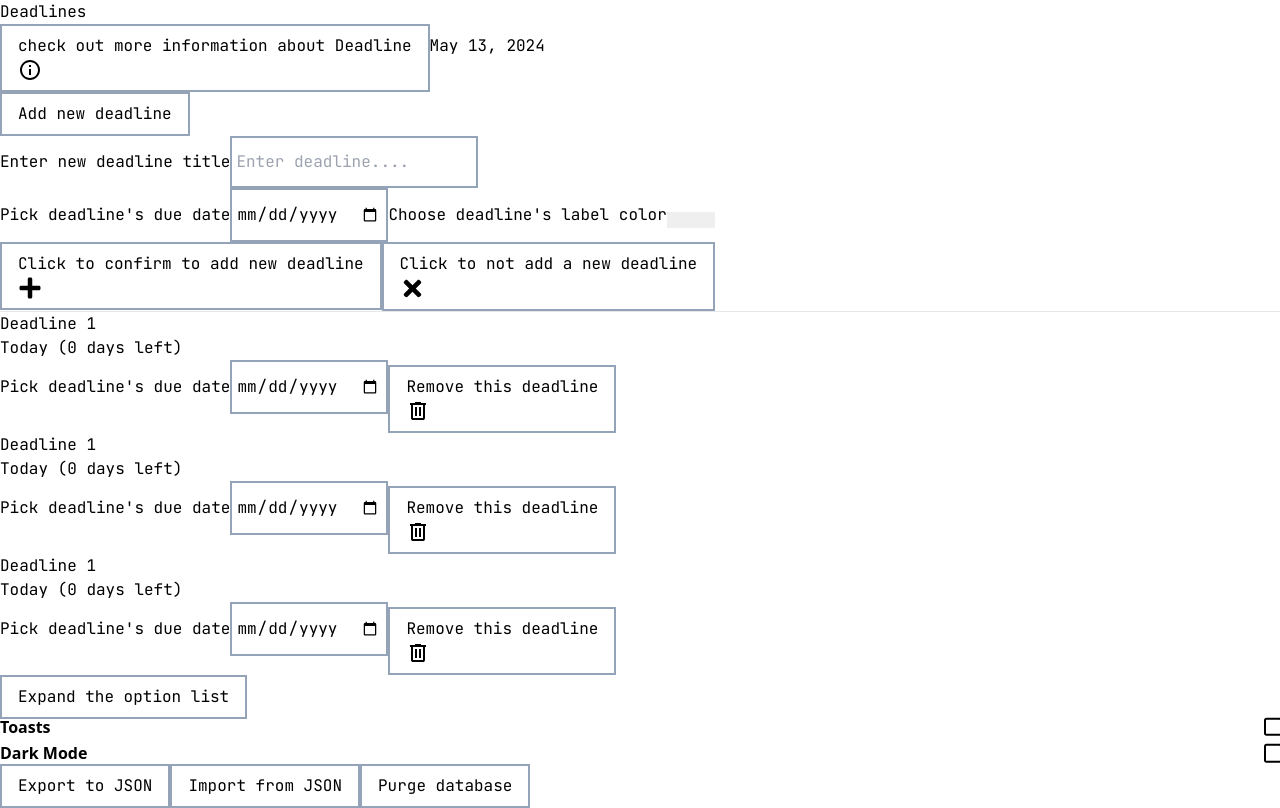
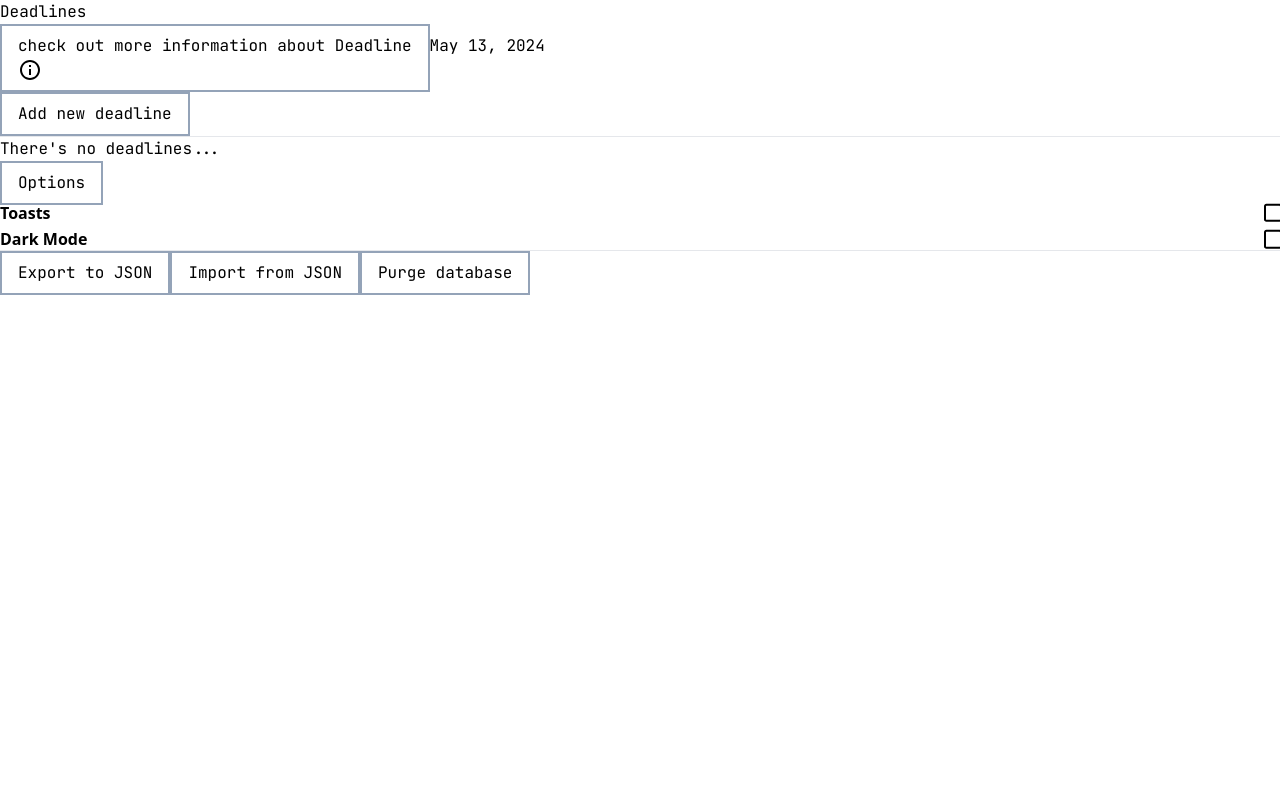
Before and after one commit to teoh4770/DueTrack, a React (Vite) app: page / in a window 1280 px wide. Built offline with nearby package versions, Linux system fonts and the light colour scheme.

Commit message:
✨feat: include Deadline section in the app

```diff
--- a/src/App.tsx
+++ b/src/App.tsx
@@ -1,174 +1,14 @@
-import { BinIcon, CrossIcon, PlusIcon, InfoIcon } from "./assets";
-import {
-  Button,
-  Checkbox,
-  ColorInput,
-  DateInput,
-  TextInput,
-  CurrentDate,
-} from "./components";
+import { Header, Deadline } from "./components";
 
 function App() {
   return (
-    <section className="app max-w-4xl mx-auto">
-      <header className="flex items-center py-[5.625rem] border-4 border-slate-400">
-        <h1 className="logo mr-3 text-2xl font-semibold">Deadlines</h1>
-        <Button
-          type="button"
-          aria-label="click here for more information about the app Deadline"
-          className="p-0 border-none"
-          buttonText="check out more information about Deadline"
-          icon={InfoIcon}
-          iconOnly
-        />
-        <CurrentDate className="ml-auto text-2xl font-semibold" />
+    <section className="app max-w-[60rem] mx-auto">
+      <header className="flex items-center py-12">
+        <Header />
       </header>
       {/* deadline section */}
-      <main className="deadline border-4 border-slate-400 p-10">
-        {/* create deadline here: has form inputs and deadline actions */}
-        <div className="deadline__form-section">
-          <Button
-            type="button"
-            className="inline-block w-full"
-            buttonText="Add new deadline"
-          />
-
-          {/* deadline form */}
-          <form name="deadline__form" className="deadline__form">
-            {/* form inputs */}
-            <TextInput
-              className="w-full"
-              spanText="Enter new deadline title"
-              hideText
-              name="deadline-title"
-              placeholder="Enter deadline...."
-            />
-
-            <div className="flex flex-wrap justify-between">
-              <div className="flex gap-4">
-                <DateInput spanText="Pick deadline's due date" hideLabel />
-                <ColorInput
-                  spanText="Choose deadline's label color"
-                  name="deadline-label-color"
-                  hideLabel
-                />
-              </div>
-              {/* deadline form actions */}
-              <div className="deadline__form-actions flex gap-2">
-                <Button
-                  type="submit"
-                  aria-label="confirm button"
-                  buttonText="Click to confirm to add new deadline"
-                  icon={PlusIcon}
-                  iconOnly
-                />
-
-                <Button
-                  type="reset"
-                  aria-label="cancel button"
-                  buttonText="Click to not add a new deadline"
-                  icon={CrossIcon}
-                  iconOnly
-                />
-              </div>
-            </div>
-          </form>
-        </div>
-
-        <hr className="h-2 border border-black" />
-
-        <div className="deadline__list">
-          <div className="deadline__item flex flex-wrap justify-between items-center p-4 border-2 border-slate-400">
-            <div className="flex gap-3">
-              <div className="deadline__color-indicator inline-block w-1 rounded-xl bg-black"></div>
-              <div>
-                <p className="deadline__title">Deadline 1</p>
-                <p className="deadline__remaining-day">Today (0 days left)</p>
-              </div>
-            </div>
-            <div className="flex">
-              <DateInput spanText="Pick deadline's due date" hideLabel />
-              <Button
-                type="button"
-                aria-label="delete deadline button"
-                buttonText="Remove this deadline"
-                icon={BinIcon}
-                iconOnly
-              />
-            </div>
-          </div>
-
-          <div className="deadline__item flex flex-wrap justify-between items-center p-4 border-2 border-slate-400">
-            <div className="flex gap-3">
-              <div className="deadline__color-indicator inline-block w-1 rounded-xl bg-black"></div>
-              <div>
-                <p className="deadline__title">Deadline 1</p>
-                <p className="deadline__remaining-day">Today (0 days left)</p>
-              </div>
-            </div>
-            <div className="flex">
-              <DateInput spanText="Pick deadline's due date" hideLabel />
-              <Button
-                type="button"
-                aria-label="delete deadline button"
-                buttonText="Remove this deadline"
-                icon={BinIcon}
-                iconOnly
-              />
-            </div>
-          </div>
-
-          <div className="deadline__item flex flex-wrap justify-between items-center p-4 border-2 border-slate-400">
-            <div className="flex gap-3">
-              <div className="deadline__color-indicator inline-block w-1 rounded-xl bg-black"></div>
-              <div>
-                <p className="deadline__title">Deadline 1</p>
-                <p className="deadline__remaining-day">Today (0 days left)</p>
-              </div>
-            </div>
-            <div className="flex">
-              <DateInput spanText="Pick deadline's due date" hideLabel />
-              <Button
-                type="button"
-                aria-label="delete deadline button"
-                buttonText="Remove this deadline"
-                icon={BinIcon}
-                iconOnly
-              />
-            </div>
-          </div>
-        </div>
-
-        <div className="deadline__options border-2 border-slate-400">
-          <Button
-            type="button"
-            className="block"
-            buttonText="Expand the option list"
-          />
-
-          <div className="deadline__toggle-options">
-            <Checkbox spanText="Toasts" name="toasts" />
-            <Checkbox spanText="Dark Mode" name="dark-mode" />
-          </div>
-
-          <div className="deadline__extra-actions">
-            <Button
-              type="button"
-              className="block w-full"
-              buttonText="Export to JSON"
-            />
-            <Button
-              type="button"
-              className="block w-full"
-              buttonText="Import from JSON"
-            />
-            <Button
-              type="button"
-              className="block w-full"
-              buttonText="Purge database"
-            />
-          </div>
-        </div>
+      <main className="deadline">
+        <Deadline />
       </main>
     </section>
   );
--- a/src/components/Deadline/Deadline.section.tsx
+++ b/src/components/Deadline/Deadline.section.tsx
@@ -1,3 +1,17 @@
+import { DeadlineList, DeadlineOptions, DeadlineForm } from "../../components";
+import { useDeadlines } from "../../hooks";
+
 export const Deadline = () => {
-  return <div />;
+  const { deadlines, addDeadline } = useDeadlines();
+
+  return (
+    <>
+      <div className="border-[3px] border-[#3e4a57] px-10 py-7">
+        <DeadlineForm onSubmit={addDeadline} />
+        <hr className="h-2 bg-[#3e4a57] my-4 rounded-full" />
+        <DeadlineList deadlines={deadlines} />
+      </div>
+      <DeadlineOptions />
+    </>
+  );
 };
--- a/src/components/index.ts
+++ b/src/components/index.ts
@@ -12,4 +12,14 @@ import { Deadline } from "./Deadline/Deadline.section.tsx";
 import { DeadlineItem } from "./Deadline/DeadlineItem.tsx";
 import { DeadlineList } from "./Deadline/DeadlineList.tsx";
 import { DeadlineOptions } from "./Deadline/DeadlineOptions.tsx";
-export { CurrentDate, Deadline, DeadlineItem, DeadlineList, DeadlineOptions };
+import { DeadlineForm } from "./Deadline/DeadlineForm.tsx";
+import { Header } from "./Header.tsx";
+export {
+  CurrentDate,
+  Deadline,
+  DeadlineItem,
+  DeadlineList,
+  DeadlineOptions,
+  DeadlineForm,
+  Header,
+};
```
